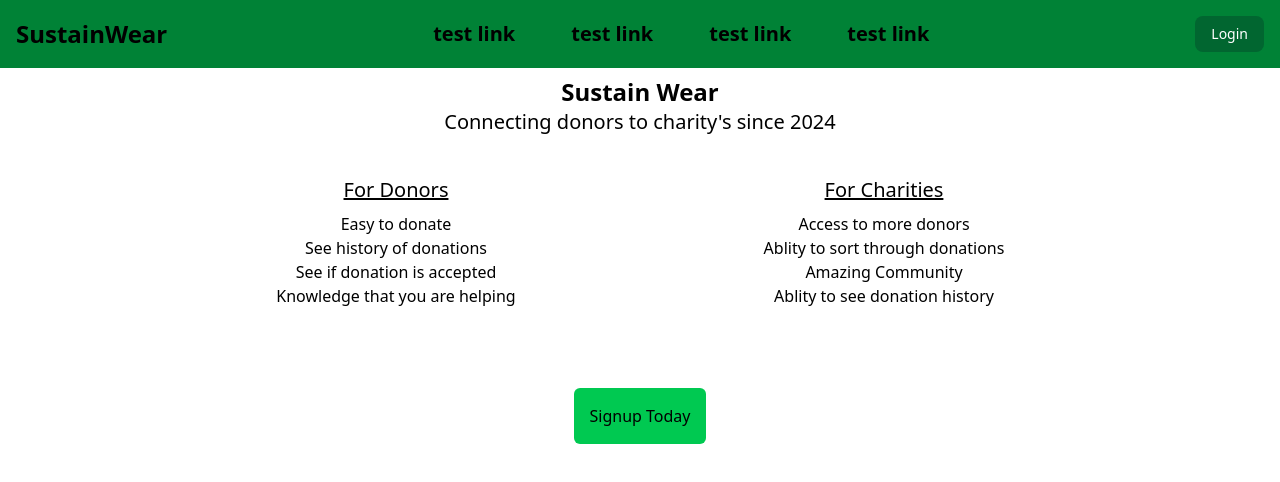
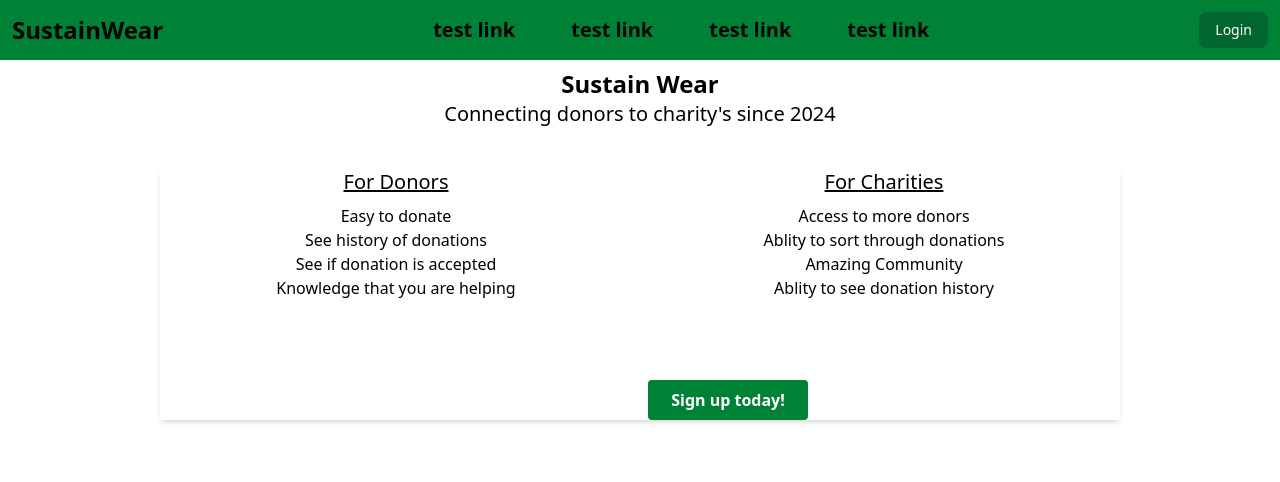
Before and after one commit to aidanjbennett/sustain-wear, a Next.js app: page / in a window 1280 px wide. Shown: the top 482 px of the page. Built offline with nearby package versions, Linux system fonts and the light colour scheme.

Commit message:
started on front page, changed login and design

```diff
--- a/src/app/page.jsx
+++ b/src/app/page.jsx
@@ -5,7 +5,7 @@ export default function Home() {
     <main>
       <h1 className="font-bold text-2xl text-center mt-2">Sustain Wear</h1>
       <p className="text-center text-xl">Connecting donors to charity&apos;s since 2024</p>
-      <div className="md:flex justify-between mx-40 gap-4 mt-10">
+      <div className="md:flex rounded shadow-md justify-between mx-40 gap-4 mt-10">
         <div className="w-1/2">
           <h2 className="text-center text-xl underline mb-2">For Donors</h2>
           <ul>
@@ -23,11 +23,13 @@ export default function Home() {
             <li className="text-center">Amazing Community</li>
             <li className="text-center">Ablity to see donation history</li>
           </ul>
+          <div className="flex justify-center mt-20 w-40">
+      <button type="signup" className="bg-green-700 hover:bg-green-900 text-white font-bold py-2 px-4 rounded w-full">
+           Sign up today! </button>
+      </div>
         </div>
       </div>
-      <div className="flex justify-center mt-20">
-        <Link href="/signup" className="text-bold bg-green-500 p-4 w-fit block rounded-md ">Signup Today</Link>
-      </div>
+
     </main>
   )
 }
--- a/src/components/LoginForm.jsx
+++ b/src/components/LoginForm.jsx
@@ -49,35 +49,46 @@ export default function LoginForm() {
     };
 
     return (
-        <form onSubmit={handleSubmit}>
+        <div className="h-screen flex items-center justify-center bg-gray-100">
+        <form onSubmit={handleSubmit}
+         className="bg-white shadow-md rounded px-8 pt-6 pb-8 w-full max-w-xs">
             {error && (
                 <div style={{ color: 'red', marginBottom: '1rem' }}>
                     {error}
                 </div>
             )}
 
-            <label htmlFor="email">Email</label>
+<p className="font-bold text-center text-2xl mb-6">Welcome back!</p>
+
+
             <input
                 id="email"
                 type="email"
+                placeholder="Your email here"
                 value={formData.email}
                 onChange={handleChange}
                 required
+                className="border rounded w-full py-2 px-3 mb-6 bg-gray-100"
             />
 
-            <label htmlFor="password">Password</label>
+
             <input
                 id="password"
                 type="password"
+                placeholder="Your password here"
                 value={formData.password}
                 onChange={handleChange}
                 required
                 minLength={8}
+                className="border rounded w-full py-2 px-3 mb-6 bg-gray-100"
             />
 
-            <button type="submit" disabled={loading}>
+            <button type="submit" disabled={loading}
+            className="bg-green-700 hover:bg-green-900 text-white font-bold py-2 px-4 rounded w-full">
                 {loading ? "Logging in..." : "Log in"}
             </button>
+            <a href="/signup" className="text-xs flex items-center justify-center my-4 text-green-700">Not a member yet? Sign up here.</a>
         </form>
+        </div>
     )
 }
--- a/src/components/Navbar.jsx
+++ b/src/components/Navbar.jsx
@@ -2,7 +2,7 @@ export default function Navbar() {
   return (
 
     <nav className="bg-green-700">
-      <div className="max-w-screen-xl flex flex-wrap items-center justify-between mx-auto p-4">
+      <div className="max-w-screen-xl flex flex-wrap items-center justify-between mx-auto p-3">
         <span className="self-center text-2xl font-semibold whitespace-nowrap dark:text-white"> SustainWear</span>
         <div className="flex md:order-2 space-x-3 md:space-x-0 rtl:space-x-reverse">
           <button type="button" className="text-white bg-green-800 hover:bg-green-900 focus:ring-4 focus:outline-none focus:ring-green-300 font-medium rounded-lg text-sm px-4 py-2 text-center">Login</button>
--- a/src/components/SignupForm.jsx
+++ b/src/components/SignupForm.jsx
@@ -68,7 +68,7 @@ export default function SignupForm() {
 
   return (
     <>
-      <div className="h-screen flex items-center justify-center">
+      <div className="h-screen flex items-center justify-center bg-gray-100">
         <form
           className="bg-white shadow-md rounded px-8 pt-6 pb-8 w-full max-w-xs"
           onSubmit={handleSubmit}
@@ -80,11 +80,13 @@ export default function SignupForm() {
           )}
 
           <p className="font-bold text-center text-2xl mb-6">Welcome!</p>
+          <p className="text-center text-s mb-8 text-gray-600">Sign up to Sustain Wear to manage your profile and settings.</p>
+
 
           <input
             id="name"
             type="text"
-            placeholder="Name"
+            placeholder="Your full name"
             value={formData.name}
             onChange={handleChange}
             required
@@ -94,7 +96,7 @@ export default function SignupForm() {
           <input
             id="email"
             type="email"
-            placeholder="Email"
+            placeholder="you@example.com"
             value={formData.email}
             onChange={handleChange}
             required
@@ -104,7 +106,7 @@ export default function SignupForm() {
           <input
             id="password"
             type="password"
-            placeholder="Password"
+            placeholder="Create a strong password"
             value={formData.password}
             onChange={handleChange}
             required
@@ -129,6 +131,7 @@ export default function SignupForm() {
           >
             {loading ? 'Signing up...' : 'Signup'}
           </button>
+          <a href="/login" className="text-xs flex items-center justify-center my-4 text-green-700">Already a member? Login here.</a>
         </form>
       </div>
     </>
```
